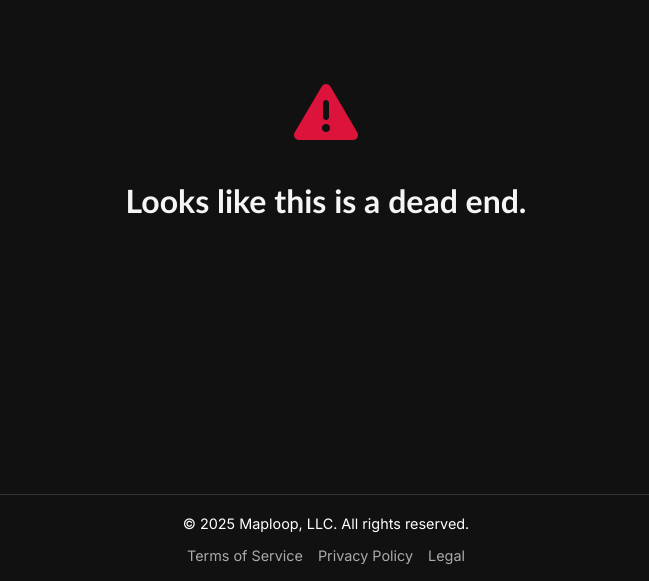
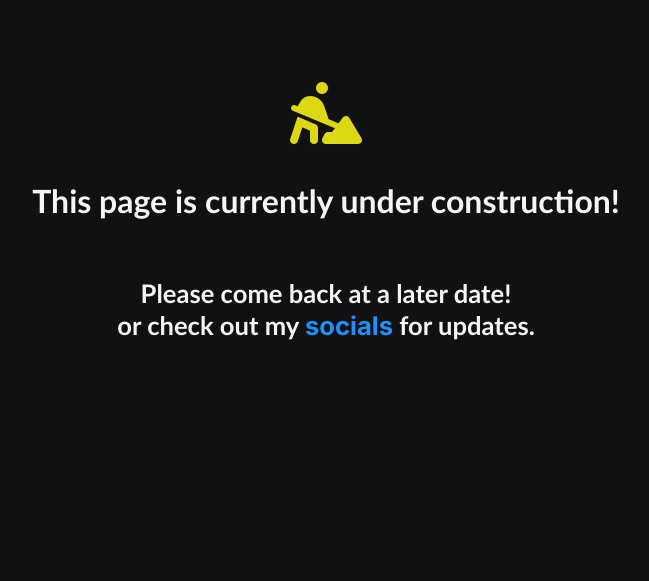
Before and after one commit to Maploop/maploop.github.io, a PHP site: page /jobs in a window 1280 px wide. Shown: the part 62-643 px from the top of the page, without its empty margins (314-963 px from the left). Run offline with PHP 8.4, Linux system fonts and the light colour scheme.

Commit message:
Fixes and new links

```diff
--- a/ARCHIVE/main_style.css
+++ b/ARCHIVE/main_style.css
@@ -602,6 +602,10 @@
     color: blueviolet;
 }
 
+.social-link.twitter {
+    color: black;
+}
+
 /* Update the hover state */
 .social-link:hover {
     color: #8B5CF6; /* Purple color on hover */
--- a/ARCHIVE/script/main_script.js
+++ b/ARCHIVE/script/main_script.js
@@ -15,6 +15,8 @@
 
 function goToSlide(n) {
     showSlide(n);
+
+    scrollPastBanner();
 }
 
 function goto(link) {
--- a/jobs/index.html
+++ b/jobs/index.html
@@ -273,8 +273,9 @@
 
     <div class="content-section">
         <br> <br>
-        <h1 class="section-title"><i style="scale: 2.0; color: crimson" class="fas fa-exclamation-triangle"></i></h1>
-        <h1 class="section-description">Looks like this is a dead end.</h1>
+        <h1 class="section-title"><i style="scale: 2.0; color: rgb(220, 217, 20)" class="fa-solid fa-person-digging"></i></h1>
+        <h1 class="section-description">This page is currently under construction!</h1>
+        <h1 class="section-description" style="scale: 0.8;">Please come back at a later date!<br>or check out my <a class="pretty-a" href="/links/?a=my_work">socials</a> for updates.</h1>
     </div>
 
     <footer>
--- a/links/index.html
+++ b/links/index.html
@@ -3,7 +3,7 @@
 <head>
     <meta charset="UTF-8">
     <meta name="viewport" content="width=device-width, initial-scale=1.0">
-    <title>@Ekko</title>
+    <title>@Leon</title>
     <link rel="preconnect" href="https://fonts.googleapis.com">
     <link rel="preconnect" href="https://fonts.gstatic.com" crossorigin>
     <link rel="stylesheet" href="../ARCHIVE/main_style.css">
@@ -295,6 +295,10 @@
                         <i class="fab fa-instagram"></i>
                     </a>
 
+                    <a href="https://x.com/wheres_leon" onclick="logclick('twitter')" target="_blank" rel="noopener noreferrer" class="social-link twitter">
+                        <i class="fa-brands fa-x-twitter"></i>
+                    </a>
+
                     <a href="https://open.spotify.com/user/31yxaqjenkqi743v7r4ntvpywlqy?si=906e87f53c954f8f" onclick="logclick('spotify')" target="_blank" rel="noopener noreferrer" class="social-link spotify">
                         <i class="fab fa-spotify"></i>
                     </a>
```
